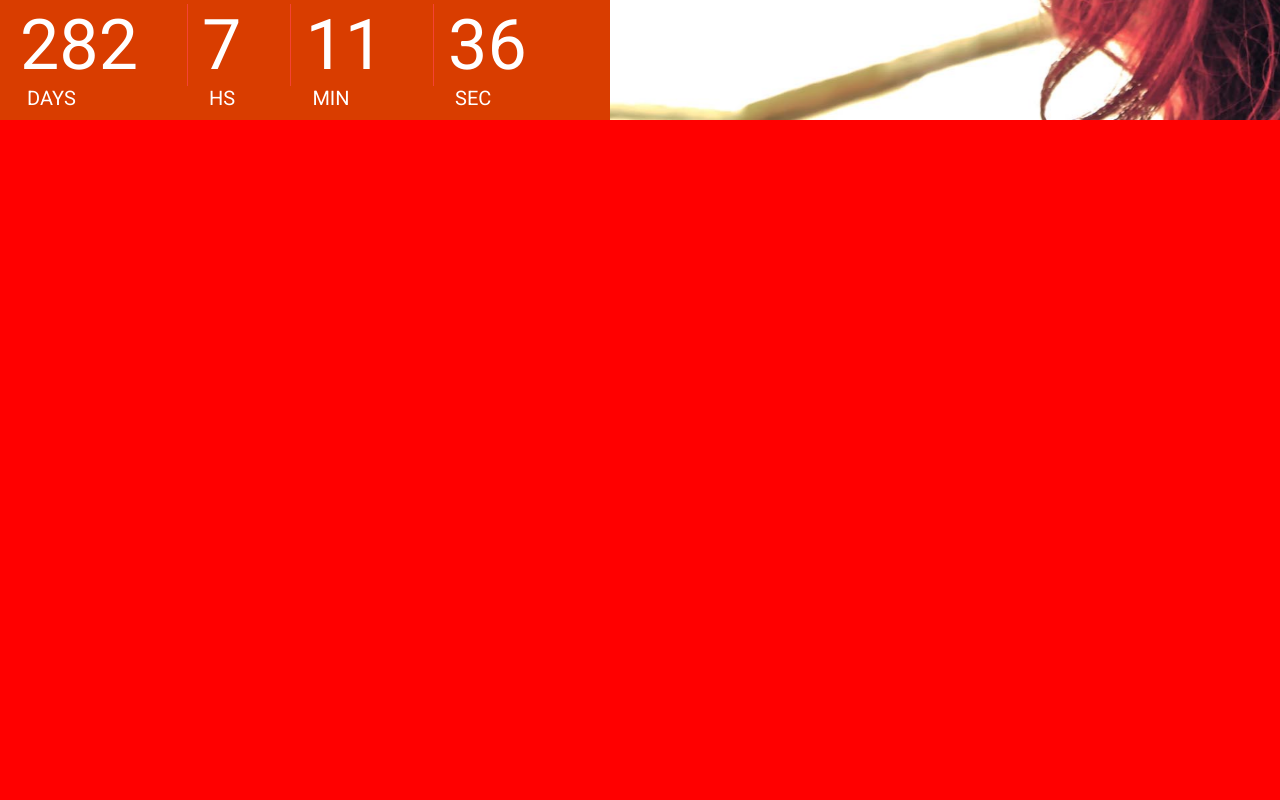
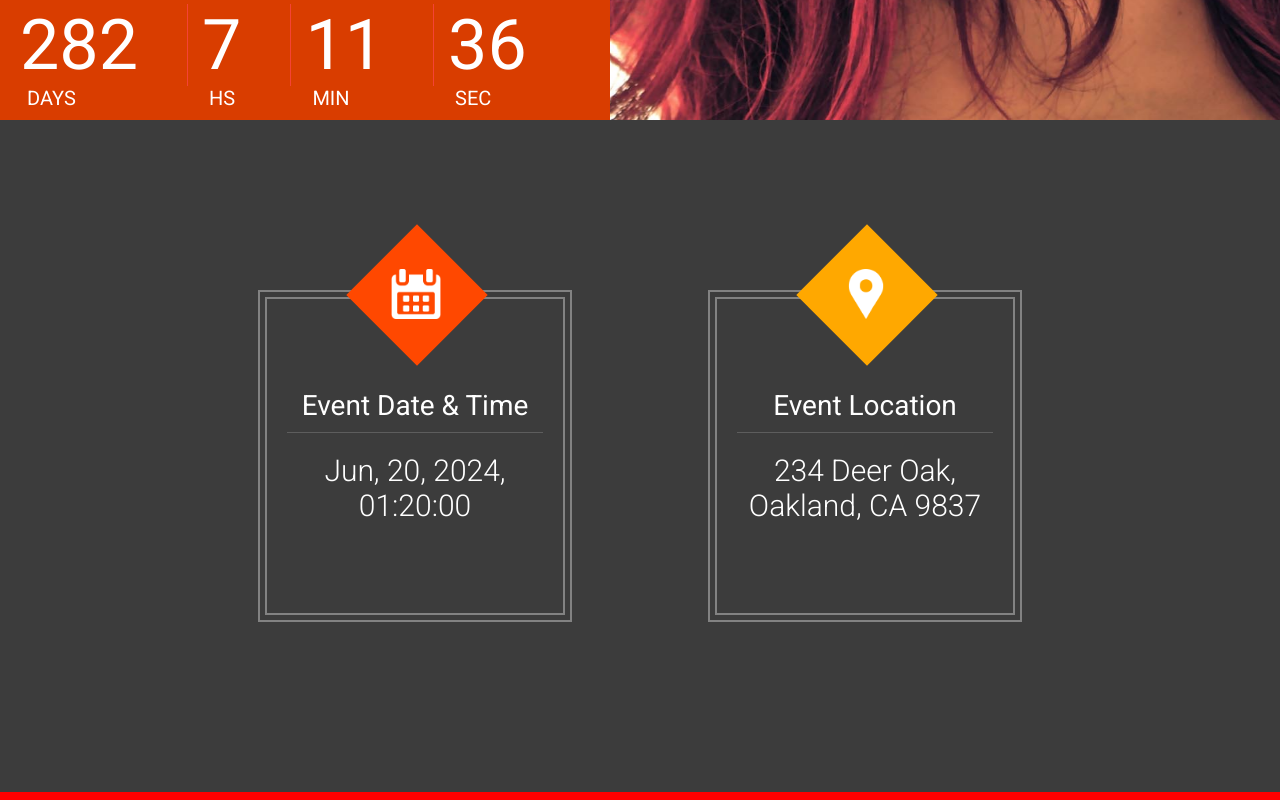
Before and after one commit to chaviduKW/the_venue, a React (Vite) app: page / in a window 1280 px wide. Shown: the part 680-1480 px from the top of the page. Built offline with nearby package versions, Linux system fonts and the light colour scheme.

Commit message:
feat: venuw nfo

```diff
--- a/src/App.tsx
+++ b/src/App.tsx
@@ -4,6 +4,8 @@
 import Header from './components/header_footer/Header';
 import Footer from './components/header_footer/Footer';
 import Featured from './components/featured';
+import VenueNfo from './components/venueNfo';
+
 
 const App = ()=> {
 
@@ -13,6 +15,10 @@
 
       <>
         <Featured/>
+      </>
+
+      <>
+        <VenueNfo/>
       </>
 
       <div style={{backgroundColor:'red',height:'800px'}}></div>
--- /dev/null
+++ b/src/components/venueNfo/index.tsx
@@ -0,0 +1,63 @@
+import {Zoom} from 'react-awesome-reveal';
+
+import icon_calendar from '../../resources/images/icons/calendar.png'
+import icon_location from '../../resources/images/icons/location.png'
+
+const VenueNfo = ()=>{
+
+    return(
+        <div className="bck_black">
+            <div className="center_wrapper">
+                <div className="vn_wrapper">
+
+                    <Zoom className='vn_item'>
+                        <div>
+                           <div className="vn_outer">
+                                <div className="vn_inner">
+                                    <div className="vn_icon_square bck_red"></div>
+                                    <div
+                                        className='vn_icon'
+                                        style={{
+                                            background:`url(${icon_calendar})`
+                                        }}
+                                    ></div>
+                                    <div className="vn_title">
+                                        Event Date & Time
+                                    </div>
+                                    <div className="vn_desc">
+                                        Jun, 20, 2024, 01:20:00
+                                    </div>
+                                </div>
+                           </div>
+                        </div>
+                    </Zoom>
+
+                    <Zoom className='vn_item' delay={500}>
+                        <div>
+                           <div className="vn_outer">
+                                <div className="vn_inner">
+                                    <div className="vn_icon_square bck_yellow"></div>
+                                    <div
+                                        className='vn_icon'
+                                        style={{
+                                            background:`url(${icon_location})`
+                                        }}
+                                    ></div>
+                                    <div className="vn_title">
+                                        Event Location
+                                    </div>
+                                    <div className="vn_desc">
+                                        234 Deer Oak, Oakland, CA 9837
+                                    </div>
+                                </div>
+                           </div>
+                        </div>
+                    </Zoom>
+
+                </div>
+            </div>
+        </div>
+    )
+}
+
+export default VenueNfo
```
